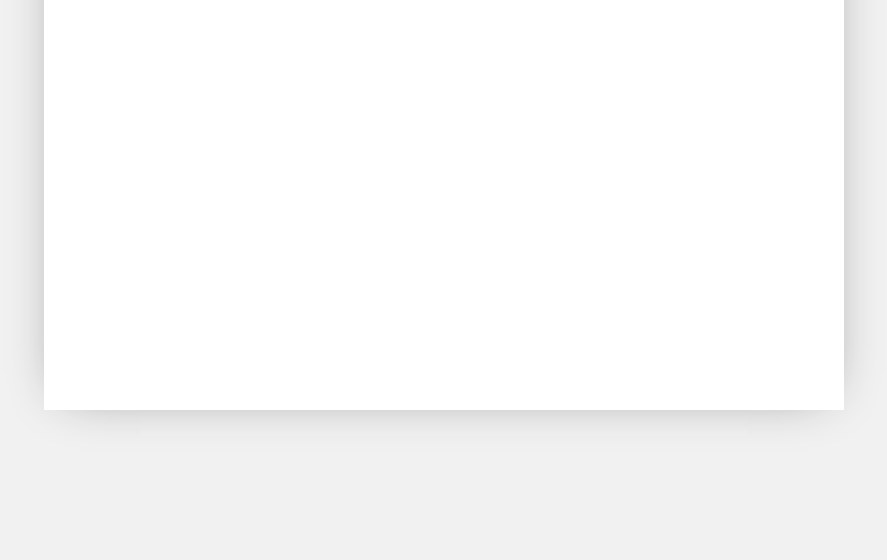
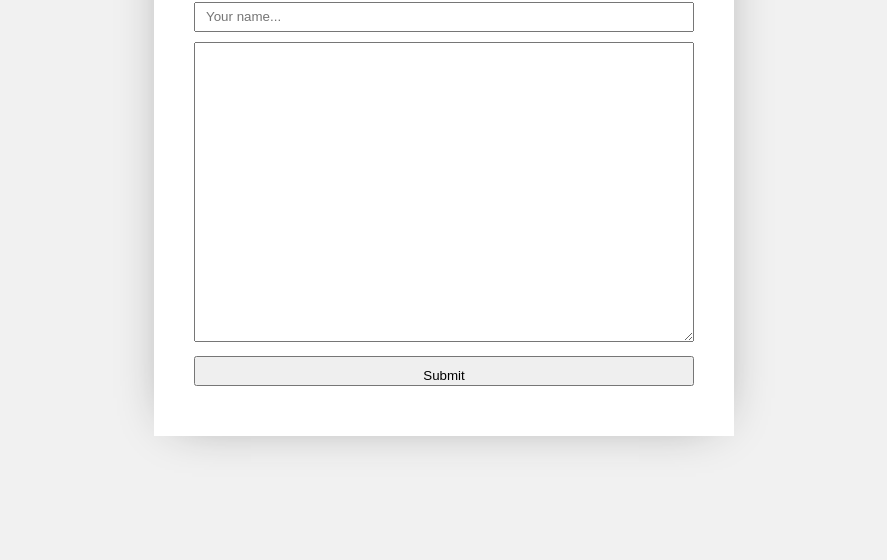
Before and after one commit to MyshkoKovalenko/web-additional-task-kovalenko, a plain HTML site: page page/index.html in a window 1280 px wide. Shown: the part 240-800 px from the top of the page, without its empty margins (196-1083 px from the left). Drawn offline with Linux system fonts and the light colour scheme.

Commit message:
Added POST requests support

```diff
--- a/page/css/style.css
+++ b/page/css/style.css
@@ -19,11 +19,39 @@
 .greet-card {
     background-color: white;
 
-    width: 800px;
-    height: 500px;
-    box-sizing: border-box;
+    box-sizing: content-box;
 
     padding: 40px;
 
     box-shadow: 0 0 50px -20px gray;
+
+    display: flex;
+    flex-direction: column;
 }
+
+.greet-card h1 {
+    margin-bottom: 40px;
+}
+
+.greet-card form input {
+    display: block;
+    margin-bottom: 10px;
+    width: 100%;
+    height: 30px;
+    padding: 10px;
+
+    box-sizing: border-box;
+}
+
+.greet-card form textarea {
+    width: 500px;
+    height: 300px;
+    min-width: 100%;
+    padding: 10px;
+    box-sizing: border-box;
+    margin-bottom: 10px;
+}
+
+.greet-card a {
+    color: black;
+}
--- a/page/index.html
+++ b/page/index.html
@@ -12,6 +12,11 @@
             <h1>
                 Hello from HTTP Server
             </h1>
+            <form action="submit" method="POST">
+                <input name="username" id="name-box" type="text" placeholder="Your name..." required>
+                <textarea name="message" id="message-box" required></textarea>
+                <input id="submit-button" type="submit">
+            </form>
         </div>
     </div>
 </body>
```
Also changed, not shown: page/success.html (added, +19 -0 lines), 2 other files.
